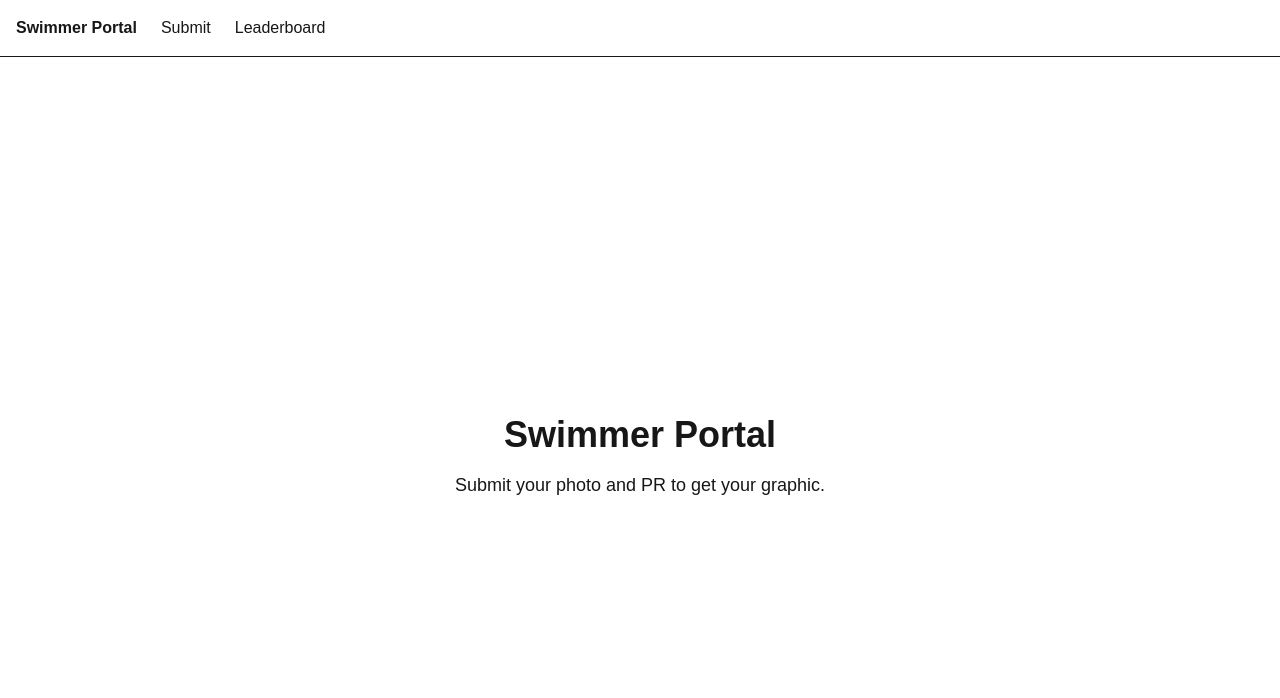
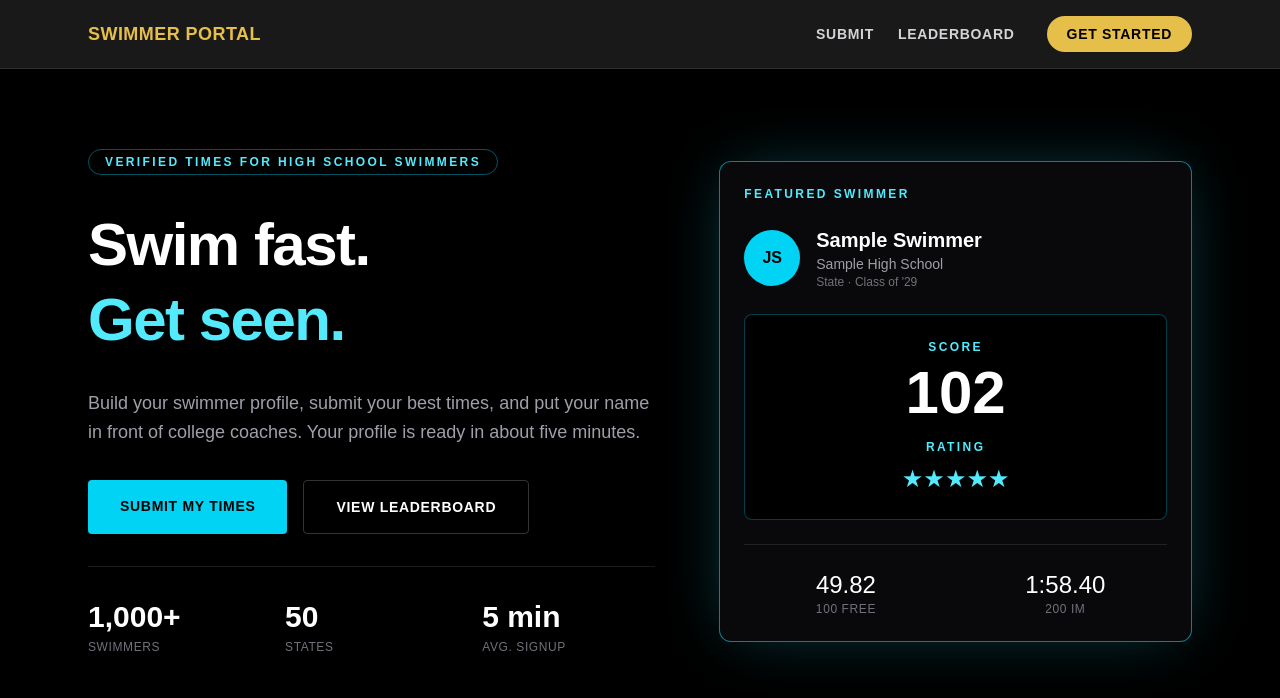
Before and after one commit to redpandaglacier/swimmer-portal, a Next.js app: page / in a window 1280 px wide. Shown: the top 698 px of the page. Built offline with nearby package versions, Linux system fonts and the light colour scheme.

Commit message:
Added a homepage UI

```diff
--- a/app/page.tsx
+++ b/app/page.tsx
@@ -1,8 +1,13 @@
+import Hero from "@/components/Hero";
+import RecruitCard from "@/components/RecruitCard";
+
 export default function Home() {
   return (
-    <main className="flex min-h-screen flex-col items-center justify-center p-8">
-      <h1 className="text-4xl font-bold">Swimmer Portal</h1>
-      <p className="mt-4 text-lg">Submit your photo and PR to get your graphic.</p>
+    <main className="min-h-screen bg-black text-white">
+      <section className="mx-auto grid max-w-6xl items-center gap-16 px-6 py-20 lg:grid-cols-[1.2fr_1fr]">
+        <Hero />
+        <RecruitCard />
+      </section>
     </main>
   );
 }
--- /dev/null
+++ b/components/Hero.tsx
@@ -0,0 +1,51 @@
+import Link from "next/link";
+
+const stats = [
+  { value: "1,000+", label: "Swimmers" },
+  { value: "50", label: "States" },
+  { value: "5 min", label: "Avg. signup" },
+];
+
+export default function Hero() {
+  return (
+    <div className="flex flex-col gap-8">
+      <span className="inline-flex w-fit items-center rounded-full border border-cyan-400/40 px-4 py-1 text-xs font-semibold uppercase tracking-[0.2em] text-cyan-300">
+        Verified times for high school swimmers
+      </span>
+
+      <h1 className="text-5xl font-black leading-tight tracking-tight sm:text-6xl">
+        Swim fast.
+        <br />
+        <span className="text-cyan-300">Get seen.</span>
+      </h1>
+
+      <p className="max-w-xl text-lg leading-relaxed text-zinc-400">
+        Build your swimmer profile, submit your best times, and put your name in front of college coaches. Your profile is ready in about five minutes.
+      </p>
+
+      <div className="flex flex-col gap-4 sm:flex-row">
+        <Link
+          href="/submit"
+          className="rounded bg-cyan-400 px-8 py-4 text-center text-sm font-bold uppercase tracking-wider text-black transition-colors hover:bg-cyan-300"
+        >
+          Submit my times
+        </Link>
+        <Link
+          href="/leaderboard"
+          className="rounded border border-white/20 px-8 py-4 text-center text-sm font-bold uppercase tracking-wider text-white transition-colors hover:border-cyan-400"
+        >
+          View leaderboard
+        </Link>
+      </div>
+
+      <dl className="grid grid-cols-3 gap-6 border-t border-white/10 pt-8">
+        {stats.map((s) => (
+          <div key={s.label}>
+            <dd className="text-3xl font-black">{s.value}</dd>
+            <dt className="mt-1 text-xs uppercase tracking-wider text-zinc-500">{s.label}</dt>
+          </div>
+        ))}
+      </dl>
+    </div>
+  );
+}
--- a/components/Nav.tsx
+++ b/components/Nav.tsx
@@ -1,11 +1,40 @@
 import Link from "next/link";
+
+const links = [
+  { href: "/submit", label: "Submit" },
+  { href: "/leaderboard", label: "Leaderboard" },
+];
 
 export default function Nav() {
   return (
-    <nav className="flex gap-6 border-b p-4">
-      <Link href="/" className="font-bold">Swimmer Portal</Link>
-      <Link href="/submit">Submit</Link>
-      <Link href="/leaderboard">Leaderboard</Link>
-    </nav>
+    <header className="sticky top-0 z-50 border-b border-white/10 bg-black/90 backdrop-blur">
+      <nav className="mx-auto flex max-w-6xl items-center justify-between px-6 py-4">
+        <Link href="/" className="text-lg font-extrabold tracking-wide text-[#E6BE4A]">
+          SWIMMER PORTAL
+        </Link>
+
+        <div className="flex items-center gap-8">
+          <ul className="hidden items-center gap-6 sm:flex">
+            {links.map((link) => (
+              <li key={link.href}>
+                <Link
+                  href={link.href}
+                  className="text-sm font-semibold uppercase tracking-wider text-zinc-300 transition-colors hover:text-[#E6BE4A]"
+                >
+                  {link.label}
+                </Link>
+              </li>
+            ))}
+          </ul>
+
+          <Link
+            href="/submit"
+            className="rounded-full bg-[#E6BE4A] px-5 py-2 text-sm font-bold uppercase tracking-wider text-black transition-colors hover:bg-[#f0cc5c]"
+          >
+            Get Started
+          </Link>
+        </div>
+      </nav>
+    </header>
   );
 }
--- /dev/null
+++ b/components/RecruitCard.tsx
@@ -0,0 +1,47 @@
+const swimmer = {
+  initials: "JS",
+  name: "Sample Swimmer",
+  school: "Sample High School",
+  location: "State · Class of '29",
+  score: 102,
+  stars: 5,
+  times: [
+    { event: "100 Free", time: "49.82" },
+    { event: "200 IM", time: "1:58.40" },
+  ],
+};
+
+export default function RecruitCard() {
+  return (
+    <div className="rounded-xl border border-cyan-400/60 bg-zinc-950 p-6 shadow-[0_0_60px_-15px_rgba(34,211,238,0.35)]">
+      <p className="text-xs font-semibold uppercase tracking-[0.2em] text-cyan-300">Featured swimmer</p>
+
+      <div className="mt-6 flex items-center gap-4">
+        <div className="flex h-14 w-14 items-center justify-center rounded-full bg-cyan-400 font-black text-black">
+          {swimmer.initials}
+        </div>
+        <div>
+          <p className="text-xl font-bold">{swimmer.name}</p>
+          <p className="text-sm text-zinc-400">{swimmer.school}</p>
+          <p className="font-mono text-xs text-zinc-500">{swimmer.location}</p>
+        </div>
+      </div>
+
+      <div className="mt-6 rounded-lg border border-cyan-400/30 bg-black p-6 text-center">
+        <p className="text-xs font-semibold uppercase tracking-[0.2em] text-cyan-300">Score</p>
+        <p className="mt-2 text-6xl font-black">{swimmer.score}</p>
+        <p className="mt-4 text-xs font-semibold uppercase tracking-[0.2em] text-cyan-300">Rating</p>
+        <p className="mt-2 text-2xl text-cyan-300">{"★".repeat(swimmer.stars)}</p>
+      </div>
+
+      <div className="mt-6 grid grid-cols-2 gap-4 border-t border-white/10 pt-6 text-center">
+        {swimmer.times.map((t) => (
+          <div key={t.event}>
+            <p className="font-mono text-2xl">{t.time}</p>
+            <p className="text-xs uppercase tracking-wider text-zinc-500">{t.event}</p>
+          </div>
+        ))}
+      </div>
+    </div>
+  );
+}
```
